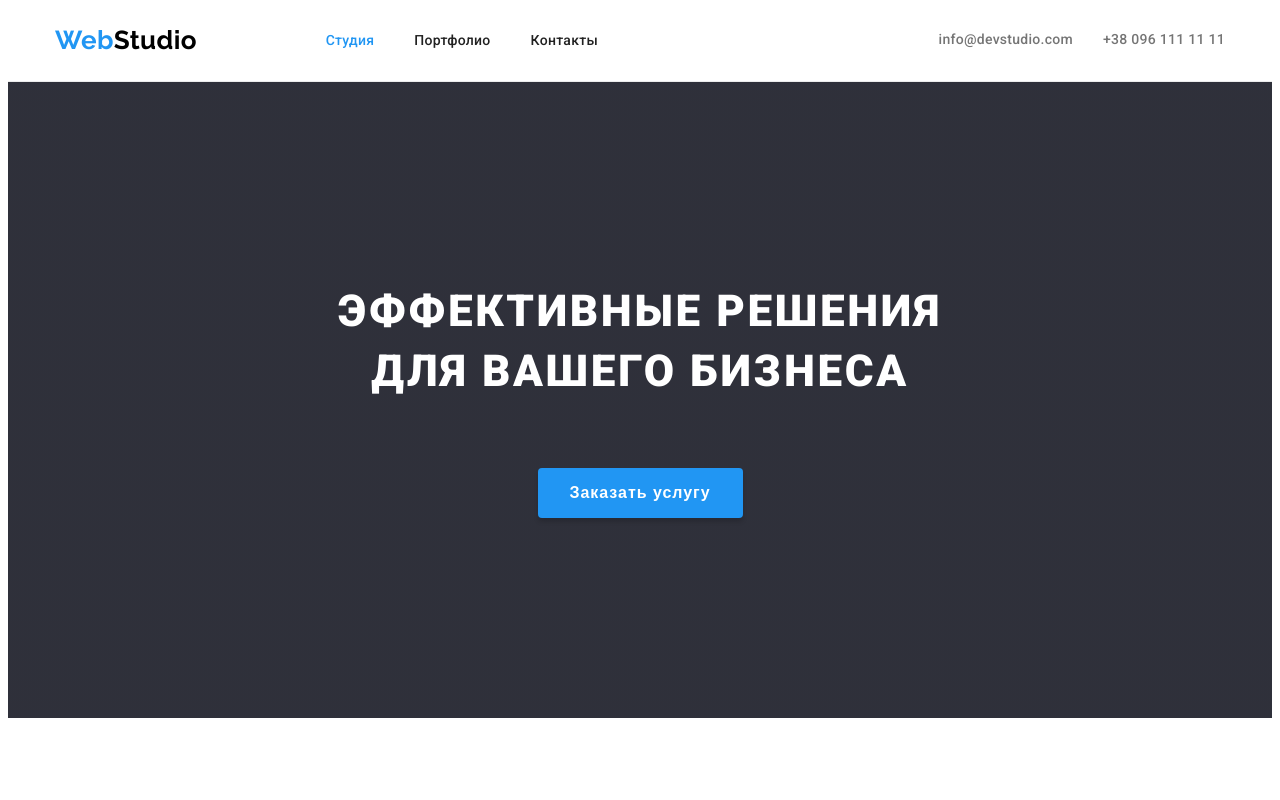
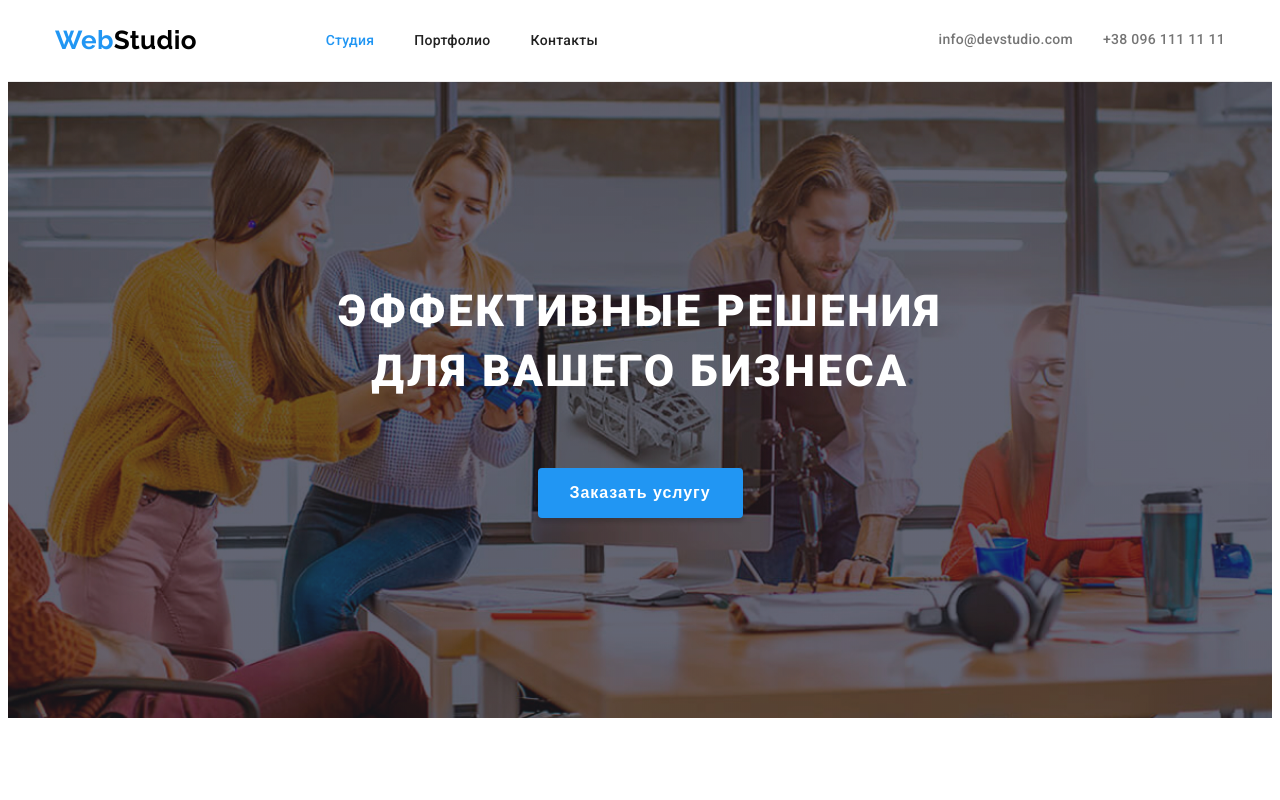
Before and after one commit to DenysBorysiuk/cat-crm, a plain HTML site: page index.html in a window 1280 px wide. Shown: the top 800 px of the page. Drawn offline with Linux system fonts and the light colour scheme.

Commit message:
Update styles.css

```diff
--- a/css/styles.css
+++ b/css/styles.css
@@ -151,7 +151,7 @@ body {
 /* hero */
 .hero {
 	background: #2f303a;
-	background-image: linear-gradient(rgba(47, 48, 58, 0.4), rgba(47, 48, 58, 0.4)), url(./images/bg.jpg);
+	background-image: linear-gradient(rgba(47, 48, 58, 0.4), rgba(47, 48, 58, 0.4)), url(../images/bg.jpg);
 	background-position: center;
 	background-size: cover;
 }
```
